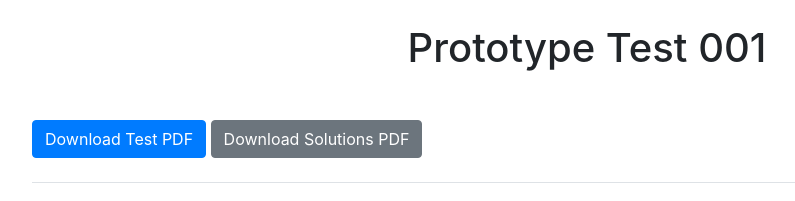
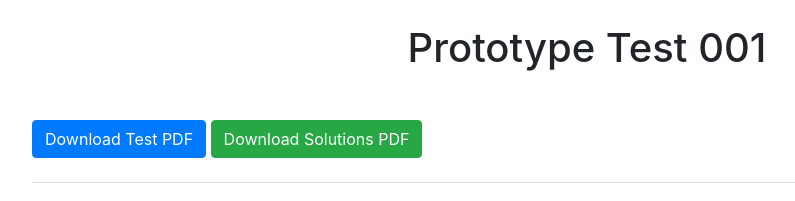
Before and after one commit to theforceiscalling/testseries, a Django app: page /test_generator/test_detail/1/ in a window 1280 px wide. Shown: the part 73-274 px from the top of the page, without its empty margins (53-848 px from the left). Run offline with Django 5.2, Linux system fonts and the light colour scheme; a user stored in the database is signed in; data comes from the database, SQL or seed files in the repository; both versions use the stored data as it was after the commit.

Commit message:
Change the colour of Download Solutions PDF button

```diff
--- a/templates/test_generator/test_detail.html
+++ b/templates/test_generator/test_detail.html
@@ -14,6 +14,6 @@
 </div>
 <div class="container mt-4">
     <a href="{% url 'test_generator:download_test_pdf' test.id %}" class="btn btn-primary">Download Test PDF</a>
-    <a href="{% url 'test_generator:download_solutions_pdf' test.id %}" class="btn btn-secondary">Download Solutions PDF</a>
+    <a href="{% url 'test_generator:download_solutions_pdf' test.id %}" class="btn btn-success">Download Solutions PDF</a>
 </div>
 {% endblock %}
```
Also changed, not shown: db.sqlite3.
